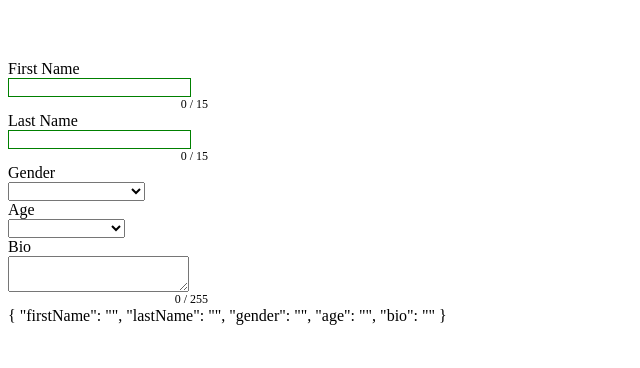
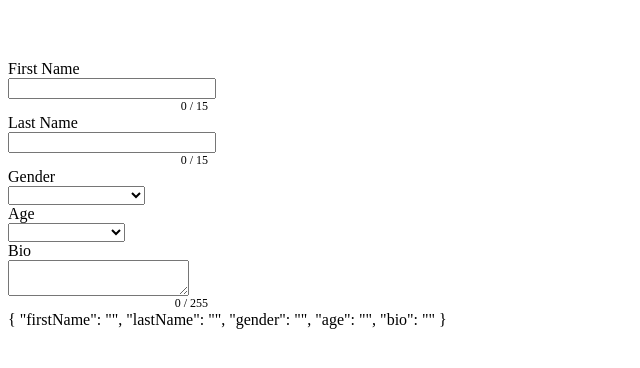
Before and after one commit to nickassembly/VuePractice, a Vue app in the folder vue-cli-tutorial/my-app/: page / in a window 1280 px wide. Shown: the top 368 px of the page, without its empty margins (0-640 px from the left). Built offline with nearby package versions, Linux system fonts and the light colour scheme.

Commit message:
Added validation

```diff
--- a/vue-cli-tutorial/my-app/src/components/TextField.vue
+++ b/vue-cli-tutorial/my-app/src/components/TextField.vue
@@ -1,5 +1,5 @@
 <template>
-  <div class="text-input" style="width: 200px">
+  <div :class="validationClass" class="text-input" style="width: 200px">
     <div>
       <label>{{ label }}</label>
       <input
@@ -8,13 +8,11 @@
         @input="$emit('input', $event.target.value)"
       />
     </div>
-    <div v-if="textLimit > 0" class="validation">
-      {{ inputCount }} / {{ textLimit }}
+    <div class="validation">
+      <div v-if="valid !== true">{{ valid }}</div>
+      <div></div>
+      <div v-if="textLimit > 0">{{ inputCount }} / {{ textLimit }}</div>
     </div>
-    <div v-if="valid !== true">
-     {{valid}}
-    </div>
-
   </div>
 </template>
 
@@ -36,18 +34,18 @@ export default {
     rules: {
       required: false,
       type: Array,
-      default: () => []
+      default: () => [],
     },
     data() {
       return {
-        valid: true
-      }
-    }
+        valid: true,
+      };
+    },
   },
   watch: {
     value: function (newValue, oldValue) {
-      if(this.rules.length > 0){
-        for(let i = 0; i < this.rules.length; i++) {
+      if (this.rules.length > 0) {
+        for (let i = 0; i < this.rules.length; i++) {
           this.valid = this.rules[i](newValue);
           if (this.valid !== true) break;
         }
@@ -60,9 +58,8 @@ export default {
     inputCount() {
       return this.value.length;
     },
-
     validationClass() {
-      return this.isEmpty ? "invalid" : "valid";
+      return this.valid !== true ? "invalid" : "valid";
     },
   },
 };
@@ -72,24 +69,26 @@ export default {
 .text-input {
   label {
     display: block;
-    width: 100%;
   }
 
   input {
     display: block;
-  }
-
-  input.valid {
-    border: 1px solid green;
-  }
-
-  input.invalid {
-    border: 1px solid red;
+    width: 100%;
   }
 
   .validation {
+    display: flex;
+    justify-content: space-between;
     text-align: right;
     font-size: 12px;
   }
+
+.invalid {
+    color: red;
+  }
+
+.valid {
+    color: green;
+  }
 }
 </style>
```
Also changed, not shown: vue-cli-tutorial/my-app/src/components/Form.vue (added, +13 -0 lines).
